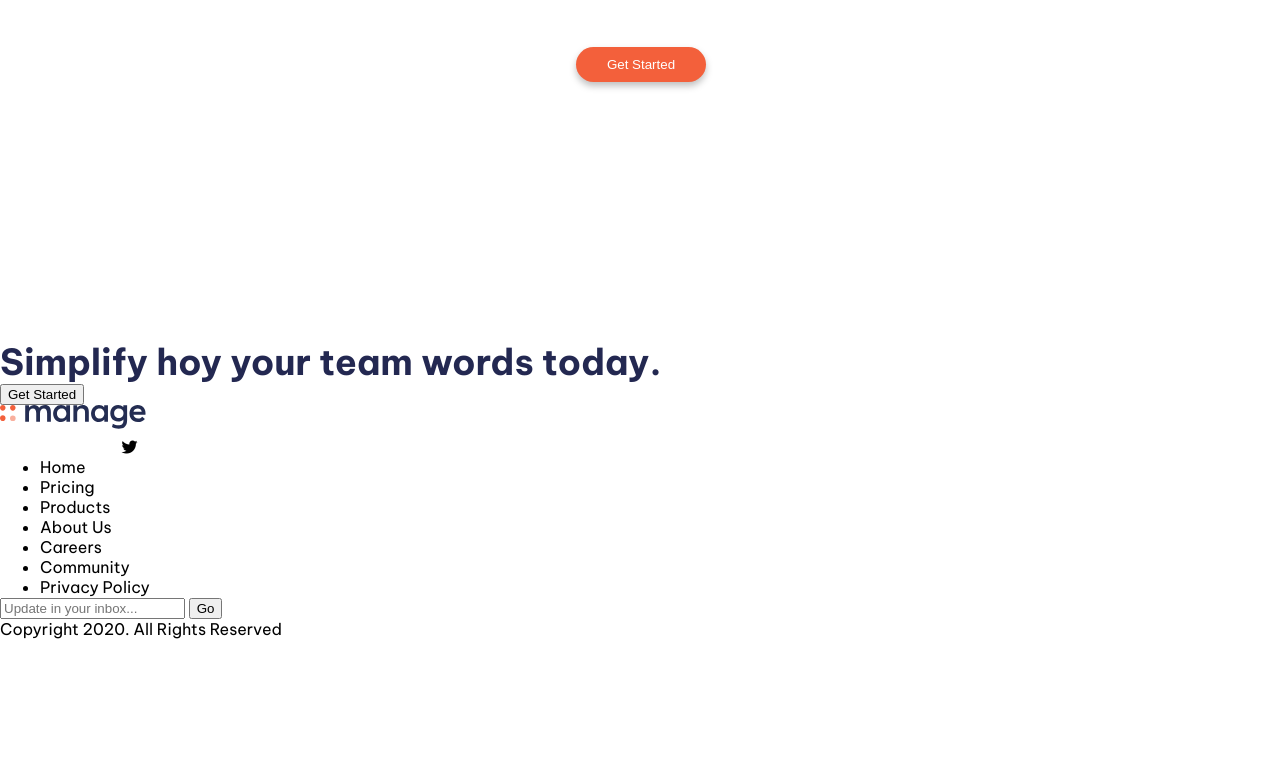
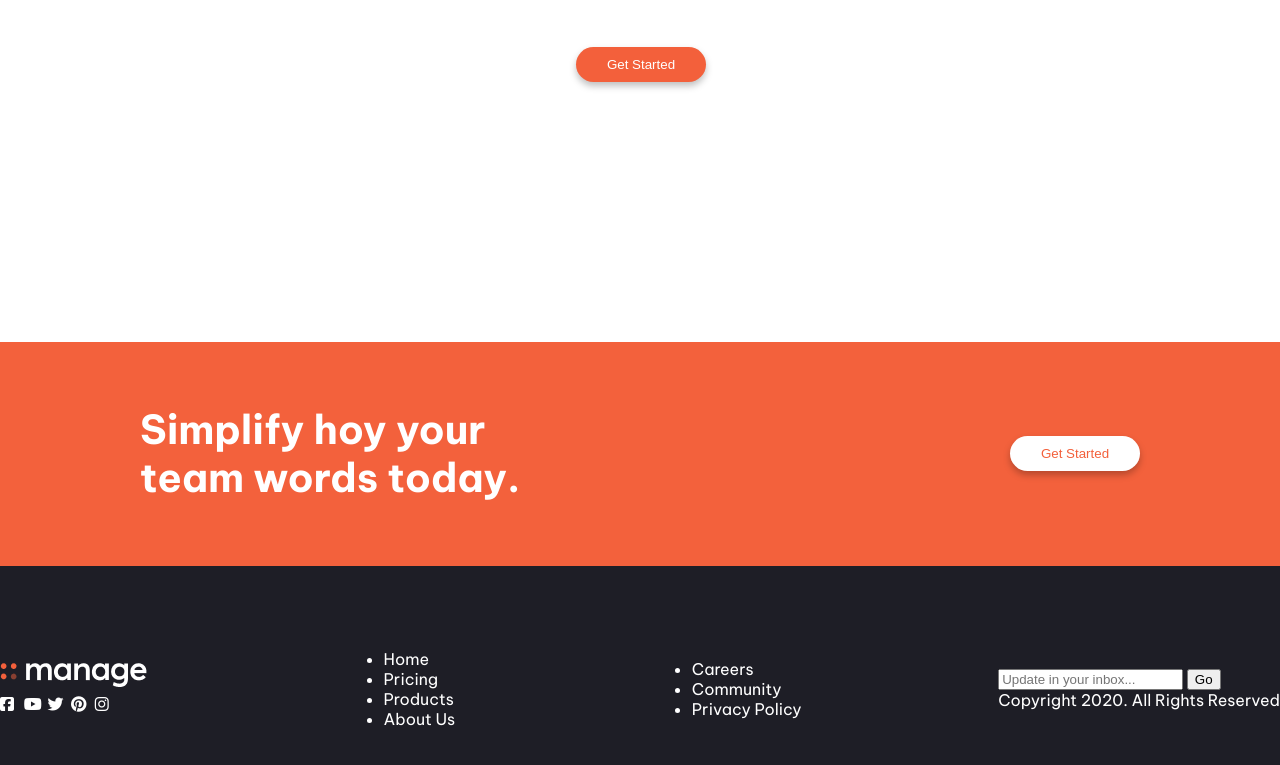
Before and after one commit to GirlesaQuinteroR/Examen_Front_End_1, a plain HTML site: page index.html in a window 1280 px wide. Shown: the part 2053-2818 px from the top of the page. Before the commit the page ends 2692 px from the top, so only its background shows below. Drawn offline with Linux system fonts and the light colour scheme.

Commit message:
css footer part 1

```diff
--- a/css/styles.css
+++ b/css/styles.css
@@ -207,3 +207,41 @@ h3 {
    margin-top: 50px;
 
 }
+
+.orange-bar{
+    display: flex;
+    justify-content: space-between;
+    align-items: center;
+    background-color: #F3613C;
+    height: 224px;
+    padding: 100px 140px 100px 140px ;
+}
+
+.orange-bar h3{
+    color: white;
+    width: 438px ;
+    font-size: 40px;
+    line-height: 47.84px;
+}
+
+.Get-Started-Button.bottom{
+    background-color: white;
+    color:#F3603B ;
+}
+
+footer{
+    display:flex;
+    justify-content: space-between;
+    align-items: center;
+    background-color: #1E1E26;
+    color: white;
+    height: 247px;
+    font-size: 16px;
+    font-weight: 400;
+}
+
+.media-logos a i {
+    color: white;
+    width: 20px;
+    height: 20px;
+}
--- a/index.html
+++ b/index.html
@@ -95,24 +95,24 @@
                     recommending them to everyone i talk to!”</p>
             </article>
         </div>
-        <button class="Get-Started-Button bottom">Get Started</button>
+        <button class="Get-Started-Button">Get Started</button>
     </section>
     <section class="orange-bar">
         <h3>Simplify hoy your team words today.</h3>
-        <button class="Get-Started-Button-bottom">Get Started</button>
+        <button class="Get-Started-Button bottom">Get Started</button>
     </section>
 
     <footer>
         <div class="icons">
-            <div><img src="./imagenes/logo.svg" alt="Manage Logo"></div>
+            <div><img src="./imagenes/logo-white.png" alt="Manage Logo"></div>
             <div class="media-logos">
-                <img src="./imagenes/icon-facebook.svg" alt="facebook">
-                <img src="./imagenes/icon-youtube.svg" alt="youtube">
-                <img src="./imagenes/icon-twitter.svg" alt="twitter">
-                <img src="./imagenes/icon-pinterest.svg" alt="pinterest">
-                <img src="./imagenes/icon-instagram.svg" alt="instagram">
-                <i class="fab fa-twitter"></i>
+                <a href="#"><i class="fab fa-facebook-square"></i></a>
+                <a href="#"><i class="fab fa-youtube"></i></a>
+                <a href="#"><i class="fab fa-twitter"></i></a>
+                <a href="#"><i class="fab fa-pinterest"></i></a>
+                <a href="#"><i class="fab fa-instagram"></i></a>
             </div>
+
         </div>
 
         <div>
```
Also changed, not shown: imagenes/logo-white.png (added).
